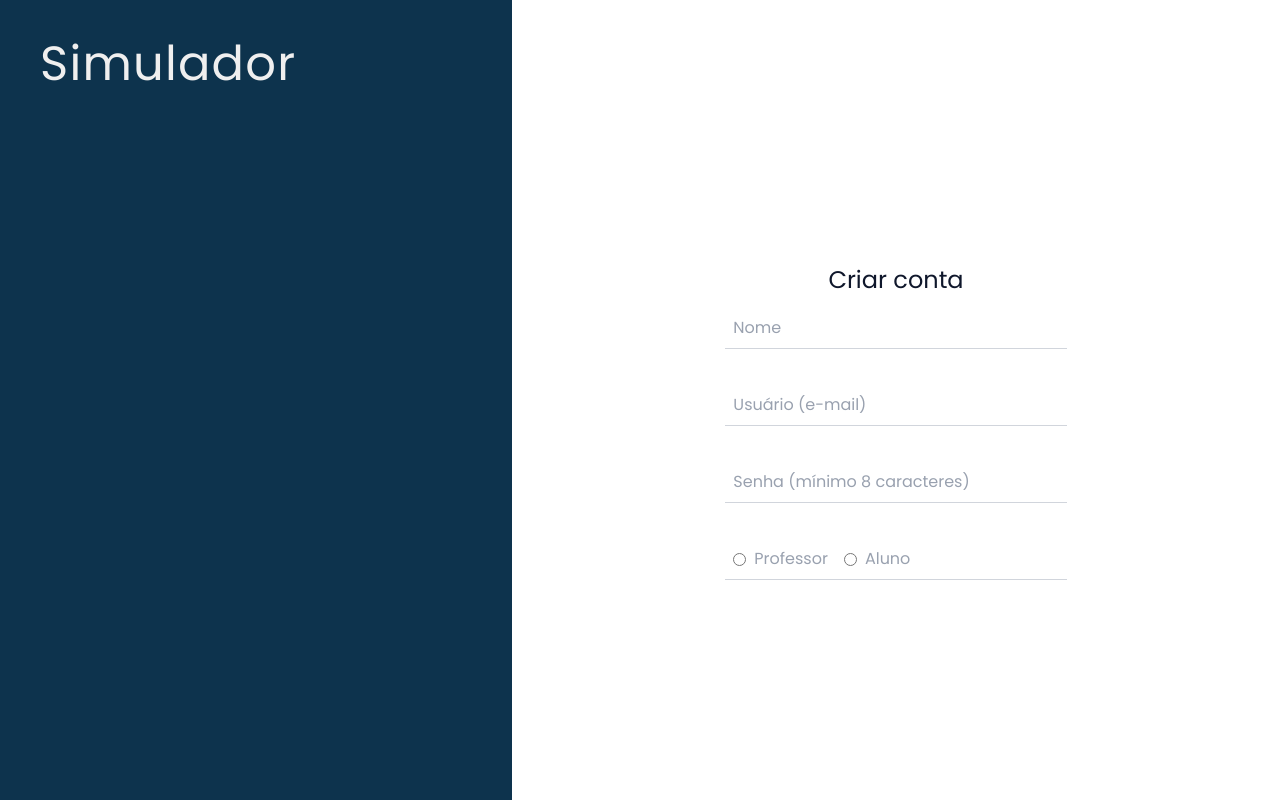
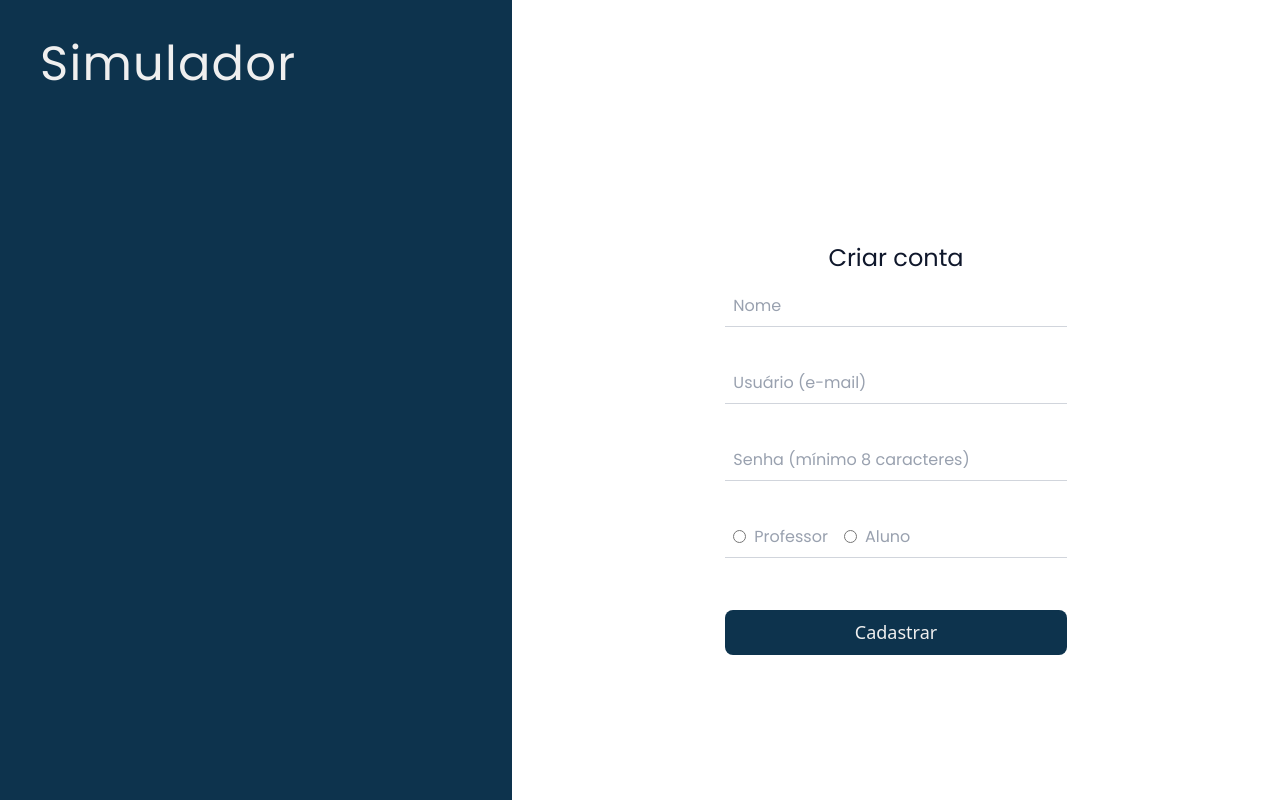
Before and after one commit to laura-azevedo/assistente-clinico-front, an Angular app: page /cadastro in a window 1280 px wide. Built offline with nearby package versions, Linux system fonts and the light colour scheme.

Commit message:
feat(botao-login/botao-cadastro): implement buttons

```diff
--- a/src/app/auth/cadastro/form-cadastro/form-cadastro.html
+++ b/src/app/auth/cadastro/form-cadastro/form-cadastro.html
@@ -66,7 +66,9 @@
         </div>
       </div>
 
+    <div class="mt-4 w-full">
+      <app-botao-cadastro></app-botao-cadastro>
+    </div>
 
-    <div class="flex justify-center mt-4 w-full"></div>
   </form>
 </div>
--- a/src/app/auth/cadastro/form-cadastro/form-cadastro.ts
+++ b/src/app/auth/cadastro/form-cadastro/form-cadastro.ts
@@ -1,10 +1,11 @@
 import { Component } from '@angular/core';
+import { BotaoCadastro } from '../../../shared/components/botao-cadastro/botao-cadastro';
 
 @Component({
   selector: 'app-form-cadastro',
-  imports: [],
+  imports: [BotaoCadastro],
   templateUrl: './form-cadastro.html',
-  styleUrl: './form-cadastro.css'
+  styleUrl: './form-cadastro.css',
 })
 export class FormCadastro {
 
--- a/src/app/auth/login/form-login/form-login.html
+++ b/src/app/auth/login/form-login/form-login.html
@@ -28,5 +28,9 @@
             />
         </div>
 
+        <div class="mt-4 w-full">
+            <app-botao-login></app-botao-login>
+        </div>
+
     </form>
 </div>
--- a/src/app/auth/login/form-login/form-login.ts
+++ b/src/app/auth/login/form-login/form-login.ts
@@ -1,10 +1,12 @@
 import { Component } from '@angular/core';
+import { BotaoLogin } from '../../../shared/components/botao-login/botao-login';
 
 @Component({
   selector: 'app-form-login',
   templateUrl: './form-login.html',
   standalone: true,
-  styleUrls: ['./form-login.css']
+  styleUrls: ['./form-login.css'],
+  imports: [BotaoLogin]
 })
 export class FormLogin {
   usuario: string = '';
--- a/src/app/shared/components/botao-cadastro/botao-cadastro.html
+++ b/src/app/shared/components/botao-cadastro/botao-cadastro.html
@@ -1 +1,3 @@
-<p>botao-cadastro works!</p>
+<button class="w-full h-[45px] bg-[#0D334D] rounded-[8px] text-[#EFEFEF] text-[18px] font-poppins font-normal text-center cursor-pointer hover:opacity-90">
+    Cadastrar
+</button>
--- a/src/app/shared/components/botao-login/botao-login.html
+++ b/src/app/shared/components/botao-login/botao-login.html
@@ -1 +1,3 @@
-<p>botao-login works!</p>
+<button class="w-full h-[45px] bg-[#0D334D] rounded-[8px] text-[#EFEFEF] text-[18px] font-poppins font-normal text-center cursor-pointer hover:opacity-90">
+    Entrar
+</button>
```
